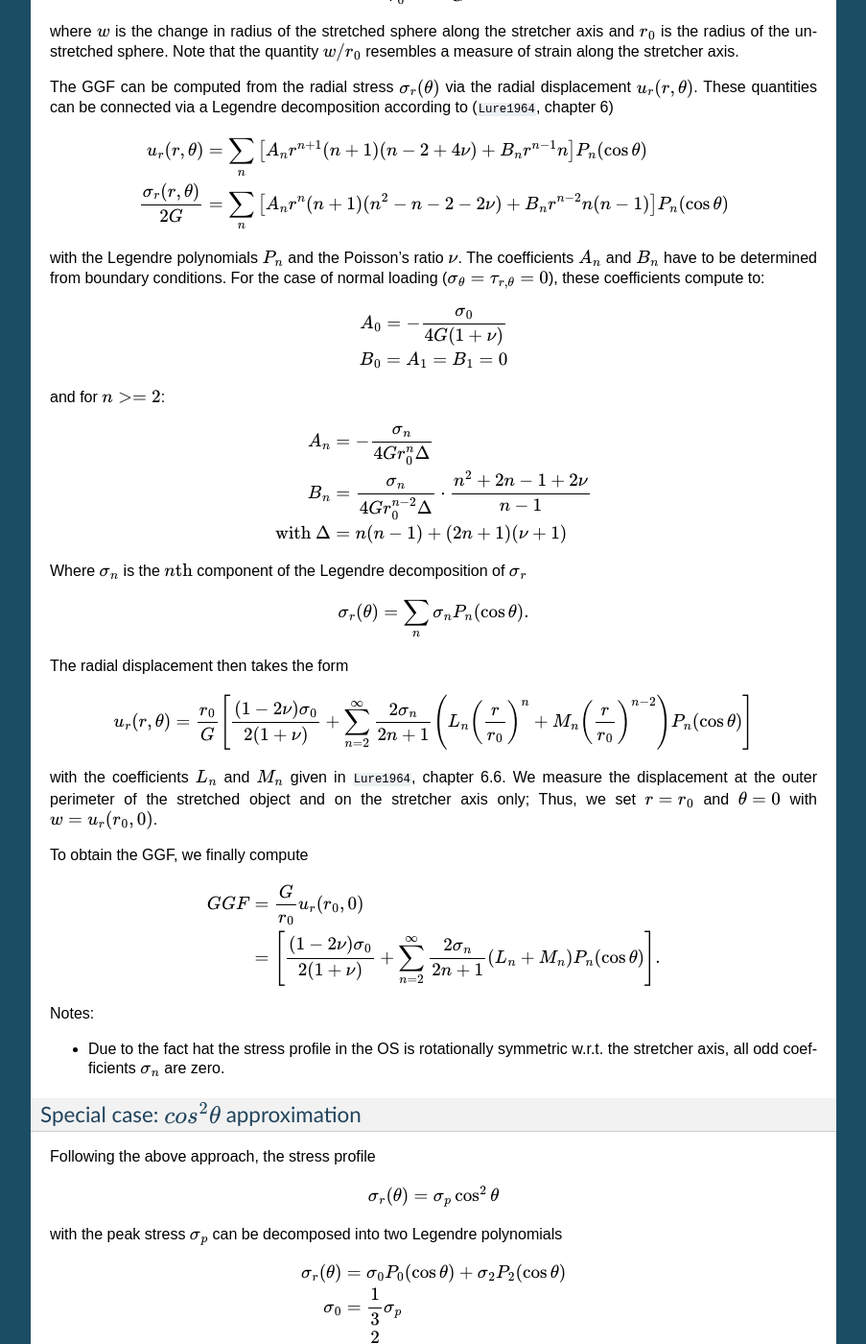
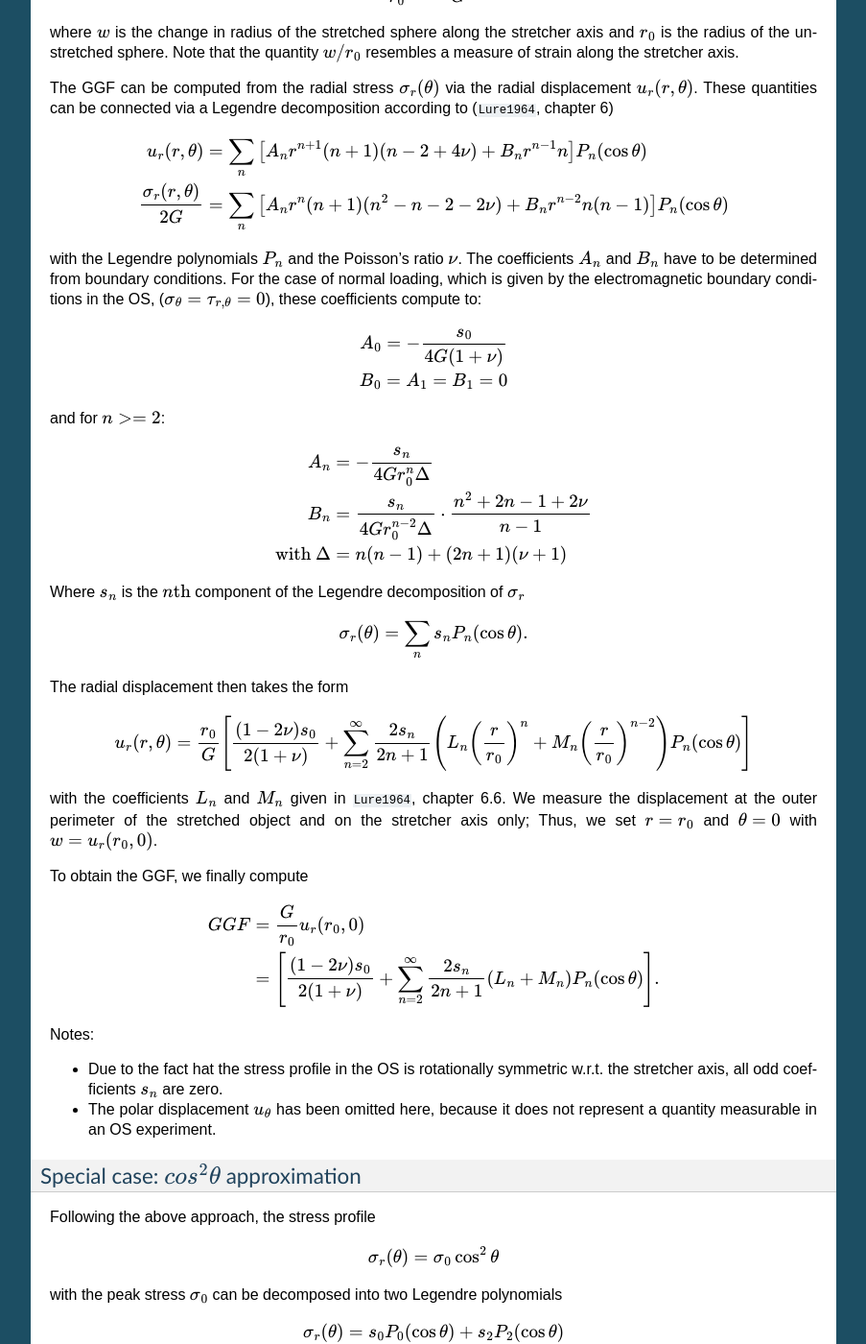
Before and after one commit to GuckLab/ggf, a Sphinx documentation site: the page built from docs/sec_concept_theory.rst, in a window 1280 px wide and 1400 px high, scrolled down 1321 px. Shown: the whole window at 96% size, without its empty margins (198-1101 px from the left). Built offline with Sphinx 7.4.7, drawn with Linux system fonts in a browser that asks for light colours; pages that are not in the unit, such as notebooks, are missing from menus; the version number could not be read and is left out; cross-references to code outside the pages are shown as plain code; some of the changed text lies outside the part shown.

Commit message:
docs: clean up notation, add note

```diff
--- a/docs/sec_concept_theory.rst
+++ b/docs/sec_concept_theory.rst
@@ -104,12 +104,13 @@ connected via a Legendre decomposition according to
 
 with the Legendre polynomials :math:`P_n` and the Poisson's ratio :math:`\nu`.
 The coefficients :math:`A_n` and :math:`B_n` have to be determined from
-boundary conditions. For the case of normal loading
+boundary conditions. For the case of normal loading, which is given by
+the electromagnetic boundary conditions in the OS,
 (:math:`\sigma_\theta=\tau_{r,\theta}=0`), these coefficients compute to:
 
 .. math::
 
-    A_0 = - \frac{\sigma_0}{4G(1+\nu)}
+    A_0 = - \frac{s_0}{4G(1+\nu)}
 
     B_0 = A_1 = B_1 = 0
 
@@ -117,27 +118,27 @@ and for :math:`n>=2`:
 
 .. math::
 
-    A_n &= - \frac{\sigma_n}{4Gr_0^n \Delta}
+    A_n &= - \frac{s_n}{4Gr_0^n \Delta}
 
-    B_n &= \frac{\sigma_n}{4Gr_0^{n-2} \Delta} \cdot \frac{n^2 + 2n -1 + 2\nu}{n-1}
+    B_n &= \frac{s_n}{4Gr_0^{n-2} \Delta} \cdot \frac{n^2 + 2n -1 + 2\nu}{n-1}
 
   \text{with }  \Delta &= n(n-1) + (2n+1) (\nu + 1)
 
-Where :math:`\sigma_n` is the :math:`n\text{th}` component of the Legendre
+Where :math:`s_n` is the :math:`n\text{th}` component of the Legendre
 decomposition of :math:`\sigma_r`
 
 .. math::
 
-    \sigma_r(\theta) = \sum_n \sigma_n P_n(\cos \theta).
+    \sigma_r(\theta) = \sum_n s_n P_n(\cos \theta).
 
 The radial displacement then takes the form
 
 .. math::
 
     u_r(r, \theta) = \frac{r_0}{G} \left[
-                     \frac{(1-2\nu) \sigma_0}{2(1+\nu)} +
+                     \frac{(1-2\nu) s_0}{2(1+\nu)} +
                      \sum_{n=2}^\infty
-                     \frac{2\sigma_n}{2n+1}
+                     \frac{2s_n}{2n+1}
                      \left(L_n \left(\frac{r}{r_0}\right)^n +
                            M_n \left(\frac{r}{r_0}\right)^{n-2} \right)
                      P_n(\cos \theta)
@@ -156,9 +157,9 @@ To obtain the GGF, we finally compute
     GGF &= \frac{G}{r_0} u_r(r_0, 0)
 
         &= \left[
-           \frac{(1-2\nu) \sigma_0}{2(1+\nu)} +
+           \frac{(1-2\nu) s_0}{2(1+\nu)} +
            \sum_{n=2}^\infty
-           \frac{2\sigma_n}{2n+1}
+           \frac{2s_n}{2n+1}
            \left(L_n + M_n \right)
            P_n(\cos \theta)
            \right].
@@ -168,7 +169,11 @@ Notes:
 
 - Due to the fact hat the stress profile in the OS is rotationally
   symmetric w.r.t. the stretcher axis, all odd coefficients
-  :math:`\sigma_n` are zero.
+  :math:`s_n` are zero.
+
+- The polar displacement :math:`u_\theta` has been omitted here,
+  because it does not represent a quantity measurable in an OS
+  experiment.
 
 
 Special case: :math:`cos^2\theta` approximation
@@ -177,25 +182,25 @@ Following the above approach, the stress profile
 
 .. math::
 
-    \sigma_r(\theta) = \sigma_p \cos^2\theta
+    \sigma_r(\theta) = \sigma_0 \cos^2\theta
 
-with the peak stress :math:`\sigma_p` can be decomposed into
+with the peak stress :math:`\sigma_0` can be decomposed into
 two Legendre polynomials
 
 .. math::
 
-    \sigma_r(\theta) &= \sigma_0 P_0(\cos\theta) + \sigma_2 P_2(\cos\theta)
+    \sigma_r(\theta) &= s_0 P_0(\cos\theta) + s_2 P_2(\cos\theta)
 
-    \sigma_0 &= \frac{1}{3} \sigma_p
+    s_0 &= \frac{1}{3} \sigma_0
 
-    \sigma_2 &= \frac{2}{3} \sigma_p
+    s_2 &= \frac{2}{3} \sigma_0
 
 Inserting these Legendre coefficients in the above equation for the
 GGF yields
 
 .. math::
 
-   GGF = \frac{\sigma_p}{2(1+\nu)} \left[
+   GGF = \frac{\sigma_0}{2(1+\nu)} \left[
          \frac{1}{3} \left( (1-2\nu) + \frac{(-7 + 4\nu)(1+\nu)}{7+5\nu} \right)
          + \frac{(7-4\nu)(1+\nu)}{7+5\nu} \cos^2\theta \right].
 
```
Also changed, not shown: other parts of docs/sec_concept_theory.rst (+10 -10 lines).
